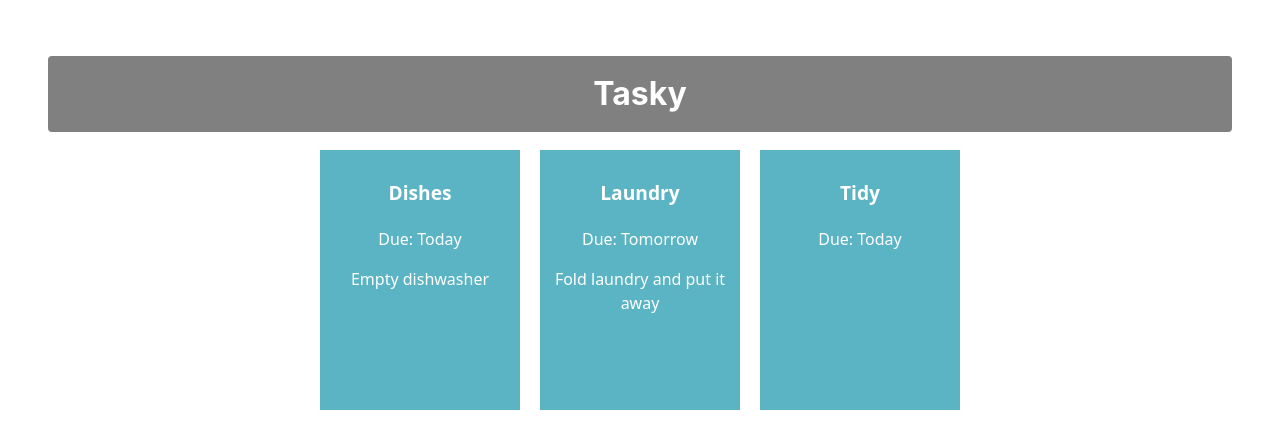
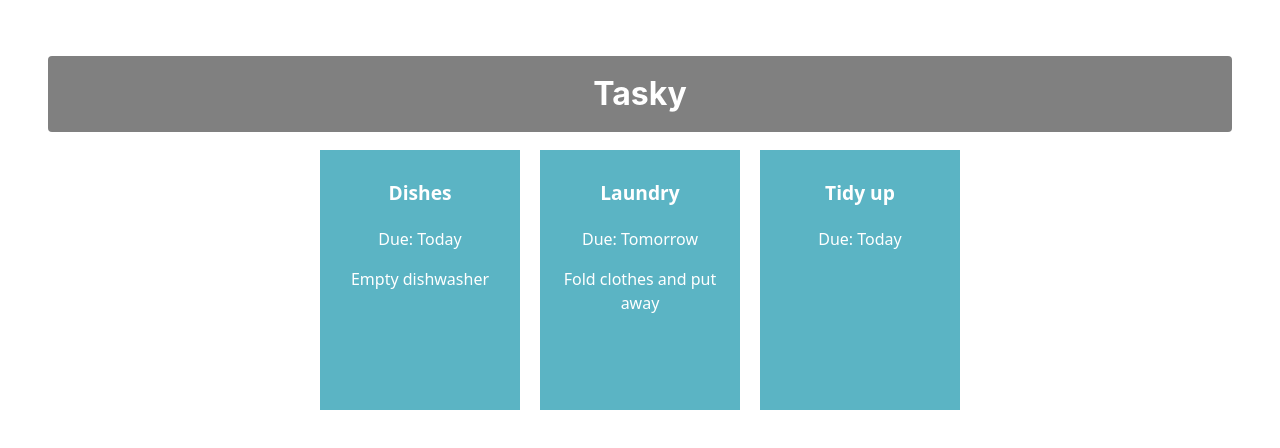
Before and after one commit to karinagassanova/react-basics-labs, a React (Vite) app in the folder webapp2/: page / in a window 1280 px wide. Shown: the top 448 px of the page. Built offline with nearby package versions, Linux system fonts and the light colour scheme.

Commit message:
Added task state

```diff
--- a/webapp2/src/App.jsx
+++ b/webapp2/src/App.jsx
@@ -1,14 +1,23 @@
 // App.js
+import React, { useState } from 'react';
 import './App.css';
 import Task from './components/Task';
 
 function App() {
+  const [ taskState, setTaskState ] = useState({
+    tasks: [
+      { title:"Dishes", description: "Empty dishwasher", deadline: "Today" },
+      { title: "Laundry", description: "Fold clothes and put away", deadline: "Tomorrow" },
+      { title: "Tidy up", deadline: "Today" }
+    ]
+  });
+
   return (
     <div className="container">
       <h1>Tasky</h1>
-      <Task title="Dishes" deadline="Today" description="Empty dishwasher" />
-      <Task title="Laundry" deadline="Tomorrow" description="Fold laundry and put it away" />
-      <Task title="Tidy" deadline="Today" description="" />
+      <Task title={taskState.tasks[0].title} deadline={taskState.tasks[0].deadline} description={taskState.tasks[0].description} />
+      <Task title={taskState.tasks[1].title} deadline={taskState.tasks[1].deadline} description={taskState.tasks[1].description} />
+      <Task title={taskState.tasks[2].title} deadline={taskState.tasks[2].deadline} description={taskState.tasks[2].description} />
     </div>
   );
 }
```
